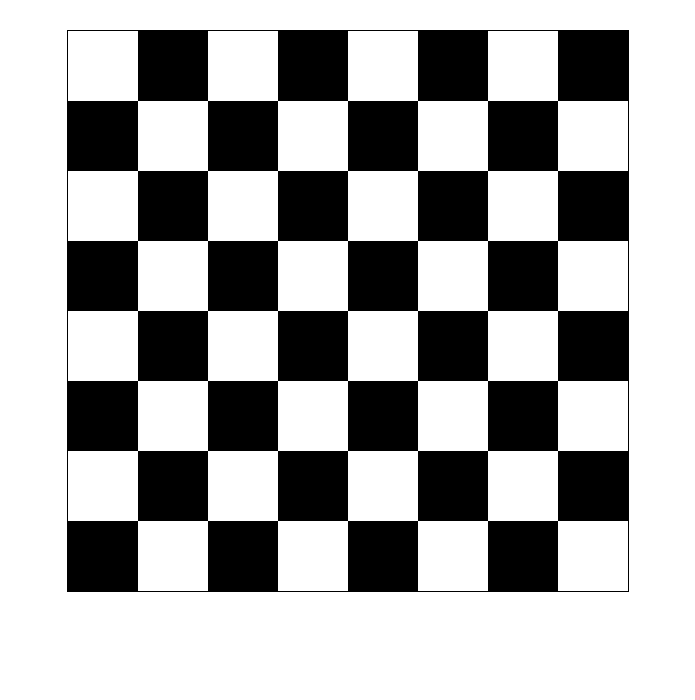
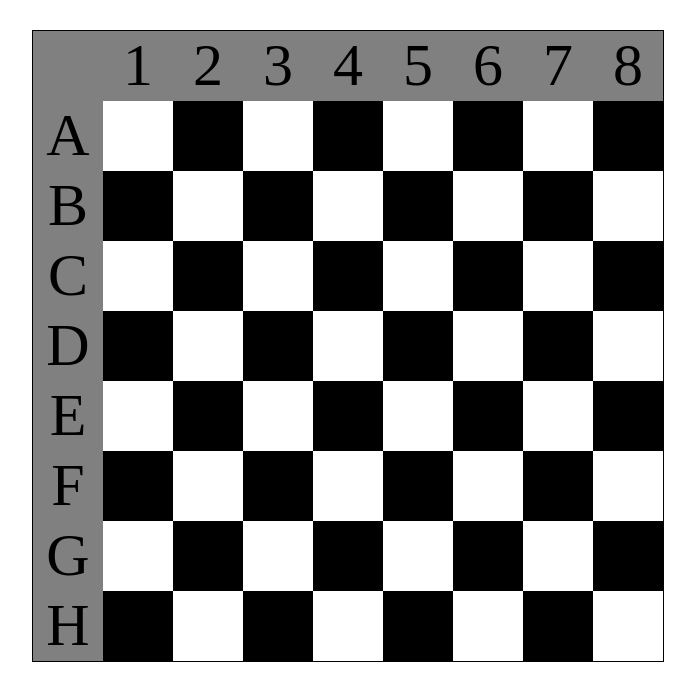
Before and after one commit to dmitryshkinder/dmitryshkinder.github.io, a website: page index.html in a window 1280 px wide. Shown: the whole page, without its empty margins (292-987 px from the left). Drawn offline with Linux system fonts and the light colour scheme.

Commit message:
feat: add 2 task

```diff
--- a/assets/css/style.css
+++ b/assets/css/style.css
@@ -1,6 +1,6 @@
 .container {
-    width: 560px;
-    height: 560px;
+    width: 630px;
+    height: 630px;
     margin: 30px auto;
     border: 1px solid black;
 }
@@ -9,6 +9,8 @@
     width: 70px;
     height: 70px;
     float: left;
+    font-size: 60px;
+    text-align: center;
 }
 
 .black-block{
@@ -18,3 +20,7 @@
 .white-block{
     background-color: #fff;
 }
+
+.boardNumbers{
+    background-color: gray;
+}
--- a/assets/js/script.js
+++ b/assets/js/script.js
@@ -5,18 +5,33 @@ function drawChess() {
   const containerBlock = document.querySelector('.container');
   let block;
   let flag = true;
+  let numbers = 1;
+  const letters = ['A', 'B', 'C', 'D', 'E', 'F', 'G', 'H'];
+  let pointer = 0;
 
-  for (let i = 0; i < 8; i++) {
-    for (let j = 0; j < 8; j++) {
-      if (j === 0) flag = !flag;
+  for (let row = 0; row < 9; row++) {
+    for (let col = 0; col < 9; col++) {
+      if (col === 1) flag = !flag;
 
       block = document.createElement('div');
 
-      if (flag) block.className = 'block black-block';
-      else block.className = 'block white-block';
+      if (row === 0 && col !== 0) {
+        block.className = 'block boardNumbers';
+        block.innerText = numbers++;
+      } else if (col === 0 && row !== 0) {
+        block.className = 'block boardNumbers';
+        block.innerText = letters[pointer++];
+      } else if (row === 0 && col === 0) {
+        block.className = 'block boardNumbers';
+      } else if (flag) {
+        block.className = 'block white-block';
+        flag = !flag;
+      } else {
+        block.className = 'block black-block';
+        flag = !flag;
+      }
 
       containerBlock.appendChild(block);
-      flag = !flag;
     }
   }
 }
```
